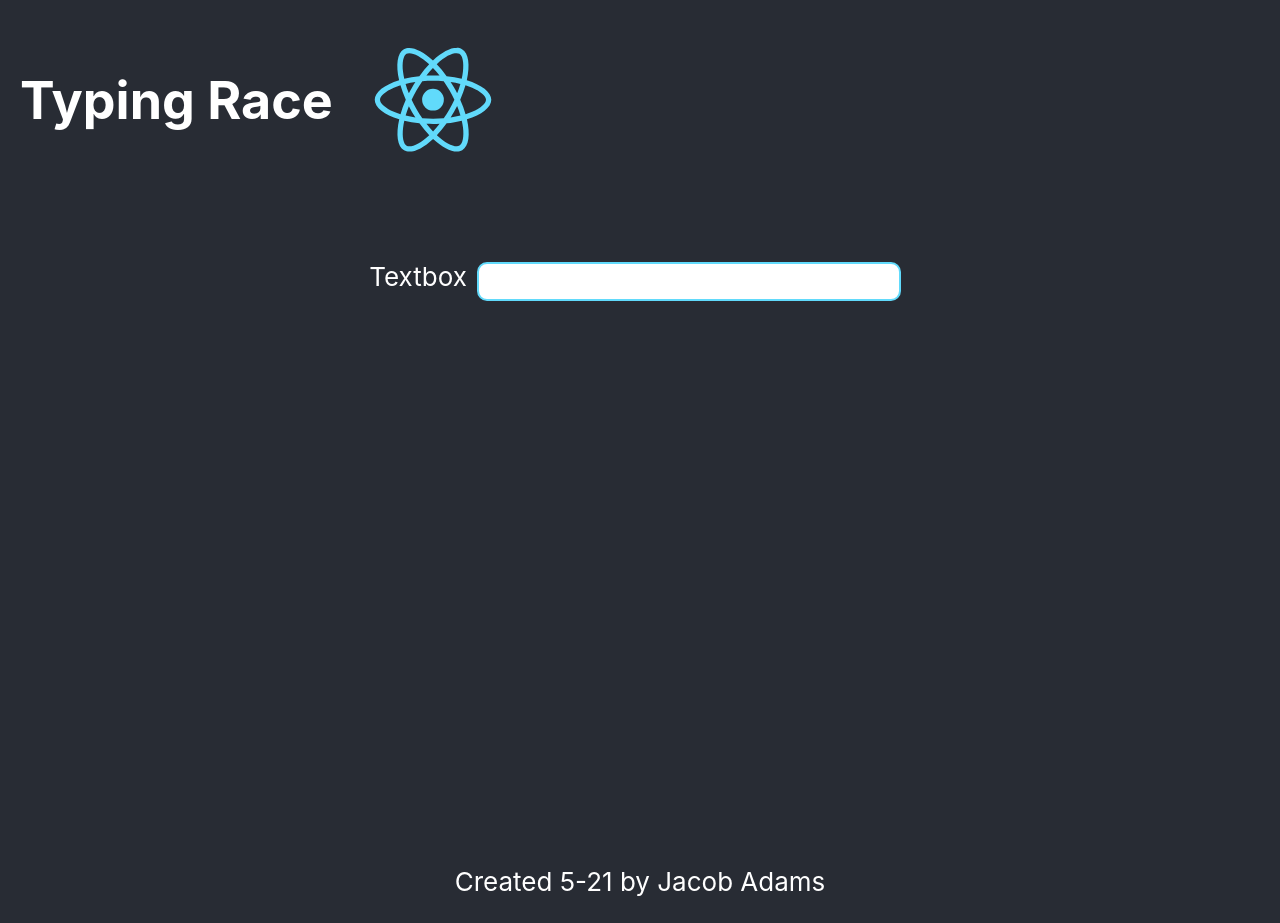
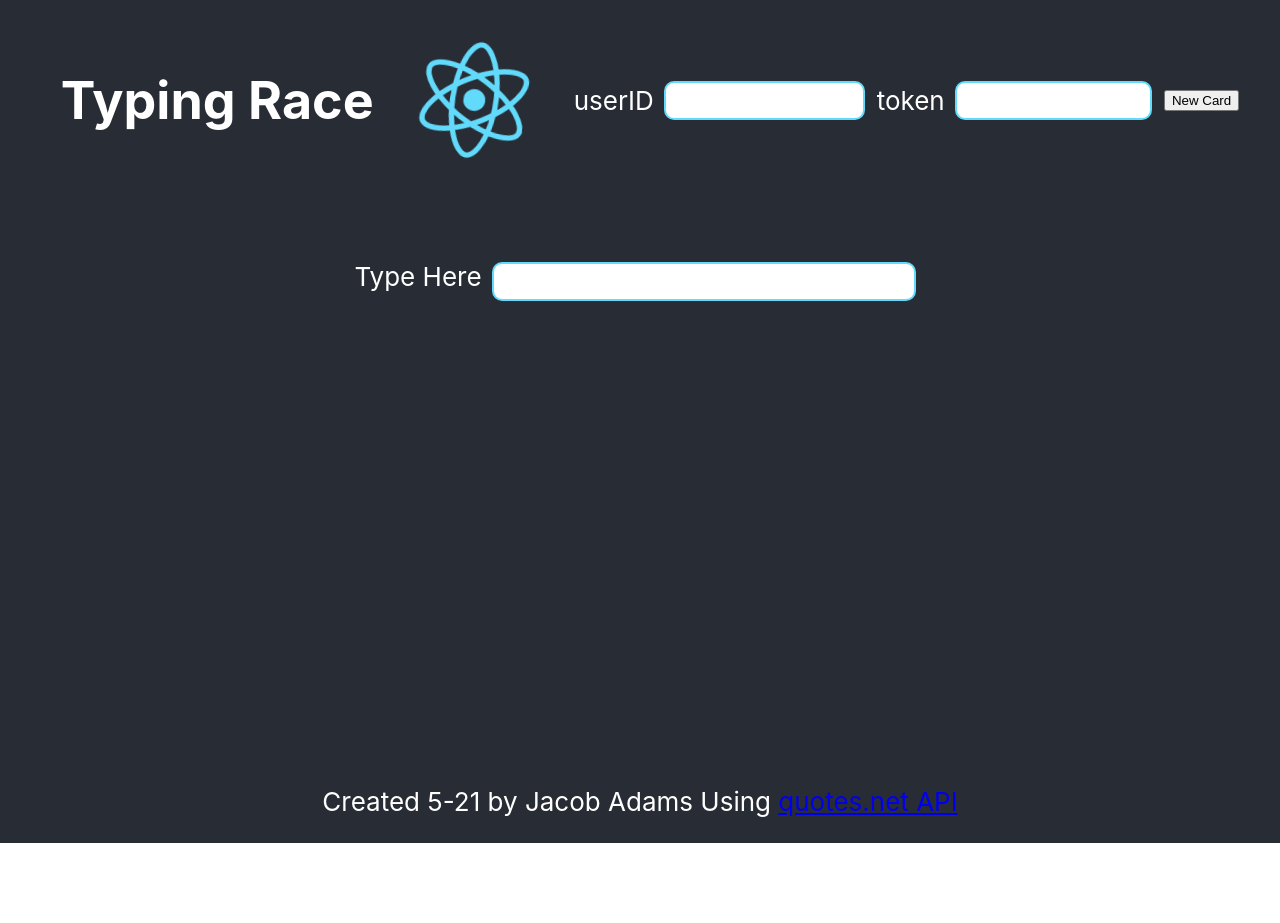
Before and after one commit to trVce/TypeApp, a React (Create React App) app: page / in a window 1280 px wide. After the commit the page ends 843 px from the top, so only its background shows below. Built offline with nearby package versions, Linux system fonts and the light colour scheme.

Commit message:
Added functionality with quote API after getting key added api.js component that makes call and sends the author / quotes tweaked display of header added a credit to the API in the footer

```diff
--- /dev/null
+++ b/src/Api.js
@@ -0,0 +1,37 @@
+import React, { Component } from 'react'
+import './App.css';
+class Api extends Component {
+    constructor(props) {
+
+        super(props);
+        this.state = { text: "", author: "", json: {}};
+    }
+
+
+    componentDidMount() {
+        const url = "https://www.abbreviations.com/services/v2/quotes.php?uid=" + this.props.userID +
+        "&tokenid=" + this.props.token + "&searchtype=RANDOM&format=json";
+
+        fetch(url)
+            .then(res => res.json())
+            .then(res => {
+                this.setState({
+                    json: res,
+                    text: res.result.quote,
+                    author: res.result.author
+                })
+                this.props.quote(this.state.text)
+            });
+    }
+
+    render() {
+        return (
+            <div className="TextCard">
+                <h2>{this.state.author}</h2>
+                <p>{this.state.text}</p>
+            </div>
+        )
+    }
+
+}
+export default Api;
--- a/src/App.css
+++ b/src/App.css
@@ -3,7 +3,8 @@
 }
 
 .App-logo {
-  height: 40vmin;
+  width: 200px;
+  height: 200px;
   pointer-events: none;
 }
 
@@ -16,11 +17,11 @@
 .App-header {
   padding-left: 20px;
   background-color: #282c34;
-  min-height: 5vh;
+  min-height: 20vh;
   display: flex;
   flex-direction: row;
   align-items: center;
-  justify-content: left;
+  justify-content: center;
   font-size: calc(10px + 2vmin);
   color: white;
 }
@@ -29,7 +30,7 @@
   background-color: #282c34;
   padding-left: 20%;
   padding-right: 20%;
-  min-height: 80vh;
+  min-height: 70vh;
   display: flex;
   flex-direction: column;
   align-items: center;
@@ -40,7 +41,7 @@
 
 .App-footer {
   background-color: #282c34;
-  min-height: 5vh;
+  min-height: 10vh;
   display: flex;
   flex-direction: column;
   align-items: center;
@@ -49,12 +50,24 @@
   color: white;
 }
 
-.App-header img {
-  width: 200px;
-  height: 200px;
+.Login-form {
+   display: flex;
+  flex-direction: row;
+  align-items: center;
+  justify-content: center;
 }
 
-input[type=text] {
+
+.Login-form input{
+  padding: 10px;
+  margin: 10px;
+  border: solid 2px #61dafb;
+  border-radius: 10px;
+  background-color: #ffffff;
+  width: 60%;
+}
+
+.App-text-form input[type=text] {
   padding: 10px;
   margin: 10px;
   border: solid 2px #61dafb;
@@ -71,6 +84,13 @@ input:focus,textarea:focus{
   color: #61dafb;
 }
 
+.TextCard {
+  padding: 50px;
+  border: solid white 2px ;
+  border-radius: 10px;
+  background-color: white;
+  color: black;
+}
 
 
 @keyframes App-logo-spin {
--- a/src/App.js
+++ b/src/App.js
@@ -1,42 +1,93 @@
 import logo from './logo.svg';
 import './App.css';
 import React from 'react';
+import Api from './Api';
 
 
 class App extends React.Component {
   constructor(props) {
     super(props);
-    this.state = {text: ""}
+    this.state = {userID: "", token: "", ready: false, inputText: "", quote: ""}
+    this.handleChange = this.handleChange.bind(this);
+    this.newCard = this.newCard.bind(this);
+  }
+
+  handleChange(event) {
+    const target = event.target;
+    const name = target.name;
+    const value = target.value;
+    this.setState({[name]: value})
+  }
+
+  newCard() {
+    this.ready ? this.setState({ ready: false }) : this.setState({ ready: true })
+  }
+
+  handleApi = quote => {
+    this.setState({ quote: quote })
   }
 
   render() {
+    let apiCall;
+    if (this.state.ready === true) {
+      apiCall = <Api userID={this.state.userID} token={this.state.token} quote={this.handleApi}/>
+    } else {
+      apiCall = ""
+    }
+
+
     return (
       <div className="App">
         <header className="App-header">
 
           <h1>
             Typing Race
-        </h1>
-          <img className="headerImage" src={logo} />
+          </h1>
+          <img className="App-logo" src={logo} alt="react logo" />
+
+          <form className="Login-form">
+            <label>
+              userID
+            </label>
+            <input
+            name="userID"
+            type="text"
+            onChange={this.handleChange}/>
+          </form>
+
+          <form className="Login-form">
+            <label>
+              token
+            </label>
+            <input
+            name="token"
+            type="text"
+            onChange={this.handleChange} />
+          </form>
+
+          <button onClick={this.newCard}>New Card</button>
         </header>
 
         <body className="App-body">
           <p>
-            {this.state.text}
-        </p>
+              {apiCall}
+          </p>
 
-          <forum className="App-text-forum">
+          <form className="App-text-form">
             <label>
-              Textbox
-          </label>
-            <input type="text" />
-          </forum>
+            Type Here
+            </label>
+            <input
+            type="text"
+            name="inputText"
+            onChange={this.handleChange} />
+          </form>
         </body>
 
         <footer className="App-footer">
           <p>
-            Created 5-21 by Jacob Adams
-        </p>
+            Created 5-21 by Jacob Adams Using <a href="https://www.quotes.net/">quotes.net API</a>
+          </p>
         </footer>
 
       </div>
```
